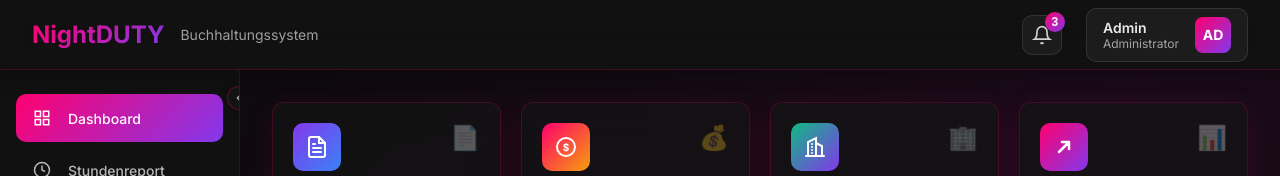
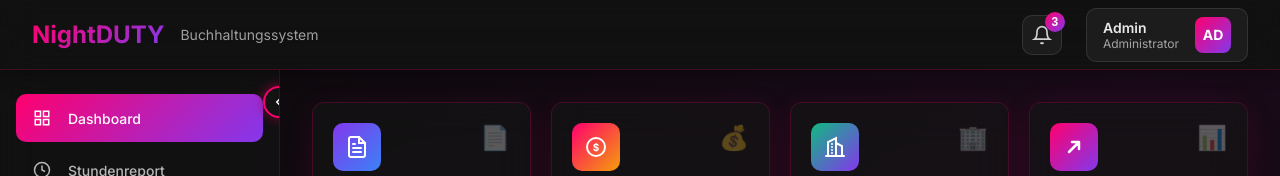
Before and after one commit to ElyasRa/NightDUTY, a Vue app in the folder frontend/: page /dashboard in a window 1280 px wide. Shown: the top 176 px of the page. Built offline with nearby package versions, Linux system fonts and the light colour scheme; no server answers; sample sign-in values are in the browser's storage; the HTML template or start-up script is replaced by a standard one.

Commit message:
Improve sidebar navigation: widen sidebar to 280px and enhance toggle button visibility
Co-authored-by: ElyasRa <222709418+ElyasRa@users.noreply.github.com>

```diff
--- a/frontend/src/layouts/MainLayout.vue
+++ b/frontend/src/layouts/MainLayout.vue
@@ -339,7 +339,7 @@ function logout() {
 
 /* SIDEBAR */
 .sidebar {
-  width: 240px;
+  width: 280px;
   background: rgba(20, 20, 20, 0.7);
   backdrop-filter: blur(20px);
   -webkit-backdrop-filter: blur(20px);
@@ -372,17 +372,17 @@ function logout() {
 .toggle-btn {
   position: absolute;
   top: 1rem;
-  right: -12px;
-  width: 24px;
-  height: 24px;
+  right: -16px;
+  width: 32px;
+  height: 32px;
   border-radius: 50%;
-  border: 1px solid rgba(255, 0, 110, 0.3);
+  border: 2px solid #ff006e;
   background: rgba(20, 20, 20, 0.9);
   display: flex;
   align-items: center;
   justify-content: center;
   cursor: pointer;
-  box-shadow: 0 2px 8px rgba(0, 0, 0, 0.3);
+  box-shadow: 0 0 12px rgba(255, 0, 110, 0.5), 0 2px 8px rgba(0, 0, 0, 0.3);
   z-index: 10;
   transition: all 0.3s;
 }
@@ -397,9 +397,9 @@ function logout() {
 }
 
 .toggle-btn svg {
-  width: 14px;
-  height: 14px;
-  color: rgba(255, 255, 255, 0.7);
+  width: 18px;
+  height: 18px;
+  color: white;
   transition: transform 0.3s, color 0.3s;
 }
 
@@ -498,7 +498,7 @@ function logout() {
 /* MAIN CONTENT */
 .main-content {
   flex: 1;
-  margin-left: 240px;
+  margin-left: 280px;
   min-height: calc(100vh - 70px);
   background: transparent;
   transition: margin-left 0.3s ease;
```
